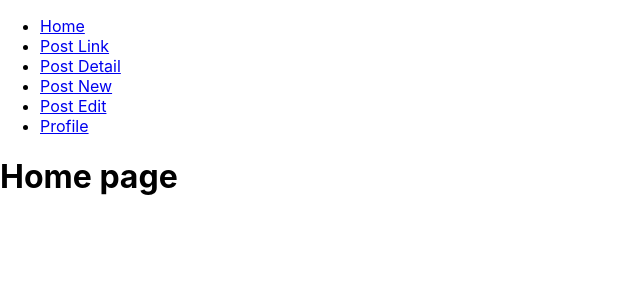
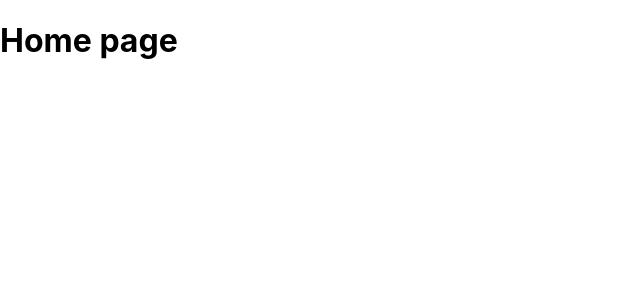
Before and after one commit to daepang/study-react-blog, a React (Create React App) app: page / in a window 1280 px wide. Shown: the top 300 px of the page, without its empty margins (0-640 px from the left). Built offline with nearby package versions, Linux system fonts and the light colour scheme.

Commit message:
Router.tsx

```diff
--- a/src/App.tsx
+++ b/src/App.tsx
@@ -2,41 +2,12 @@ import React from 'react';
 import logo from './logo.svg';
 import './App.css';
 import { Route, Routes, Navigate, Link } from 'react-router-dom';
+import Router from './components/Router'
 
 function App() {
   return (
   <>
-    <div>
-      <ul>
-        <li>
-          <Link to="/">Home</Link>
-        </li>
-        <li>
-          <Link to="/posts">Post Link</Link>
-        </li>
-        <li>
-          <Link to="/posts/:id">Post Detail</Link>
-        </li>
-        <li>
-          <Link to="/posts/new">Post New</Link>
-        </li>
-        <li>
-          <Link to="/posts/edit/:id">Post Edit</Link>
-        </li>
-        <li>
-          <Link to="/profile">Profile</Link>
-        </li>
-      </ul>
-    </div>
-    <Routes>
-      <Route path="/" element={<h1>Home page</h1>} />
-      <Route path="/posts" element={<h1>Post List page</h1>} />
-      <Route path="/posts/:id" element={<h1>Post Detail page</h1>} />
-      <Route path="/posts/new" element={<h1>Post Detail page</h1>} />
-      <Route path="/posts/edit/:id" element={<h1>Post Edit page</h1>} />
-      <Route path="/profile" element={<h1>Profile page</h1>} />
-      <Route path="*" element={<Navigate replace to="/" />} />
-    </Routes>
+    <Router />
   </>
   );
 }
--- /dev/null
+++ b/src/components/Router.tsx
@@ -0,0 +1,15 @@
+import React from "react";
+import {Route, Routes, Navigate} from "react-router-dom";
+export default function Router() {
+    return (
+        <Routes>
+            <Route path="/" element={<h1>Home page</h1>} />
+            <Route path="/posts" element={<h1>Post List page</h1>} />
+            <Route path="/posts/:id" element={<h1>Post Detail page</h1>} />
+            <Route path="/posts/new" element={<h1>Post Detail page</h1>} />
+            <Route path="/posts/edit/:id" element={<h1>Post Edit page</h1>} />
+            <Route path="/profile" element={<h1>Profile page</h1>} />
+            <Route path="*" element={<Navigate replace to="/" />} />
+        </Routes>
+    );
+}
```
